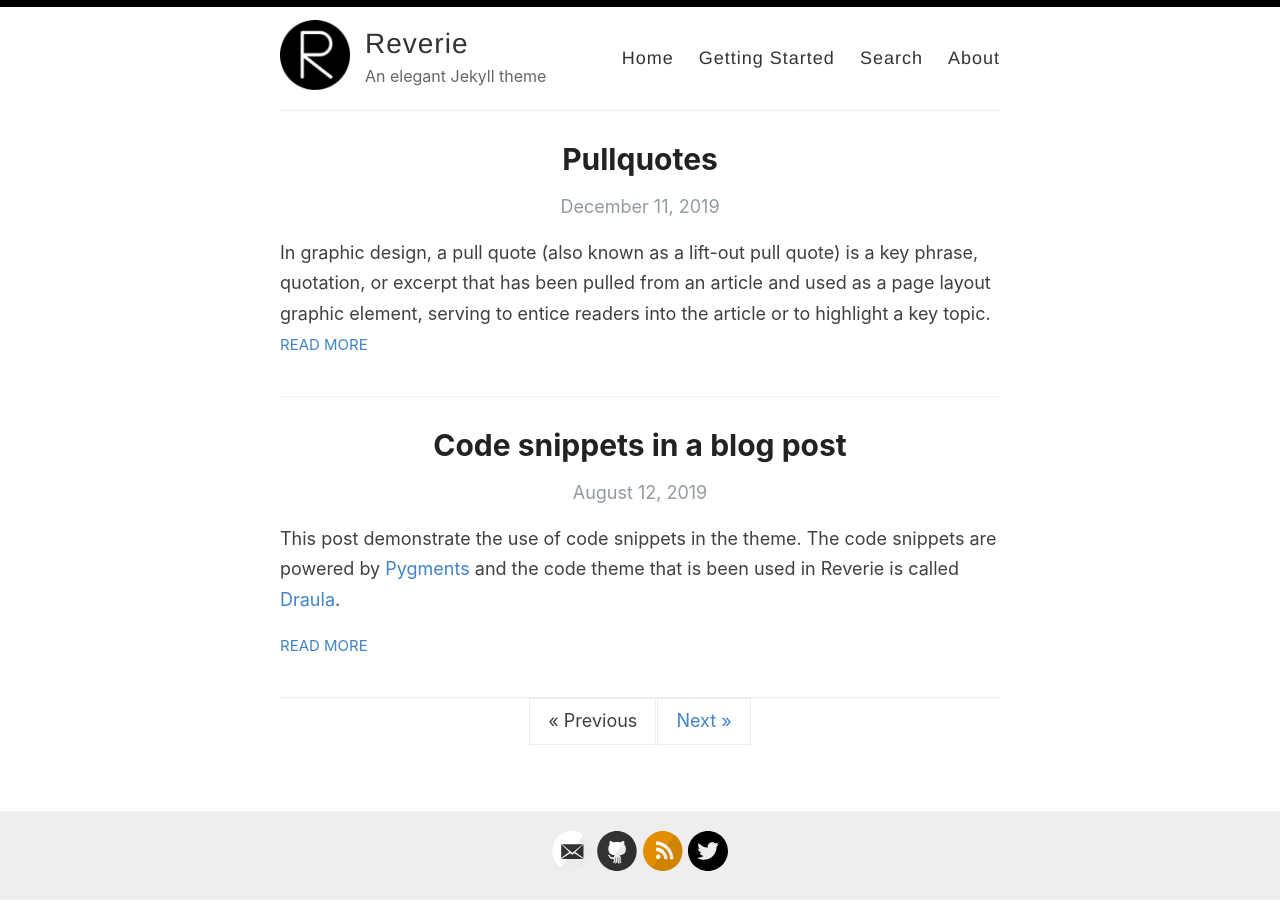
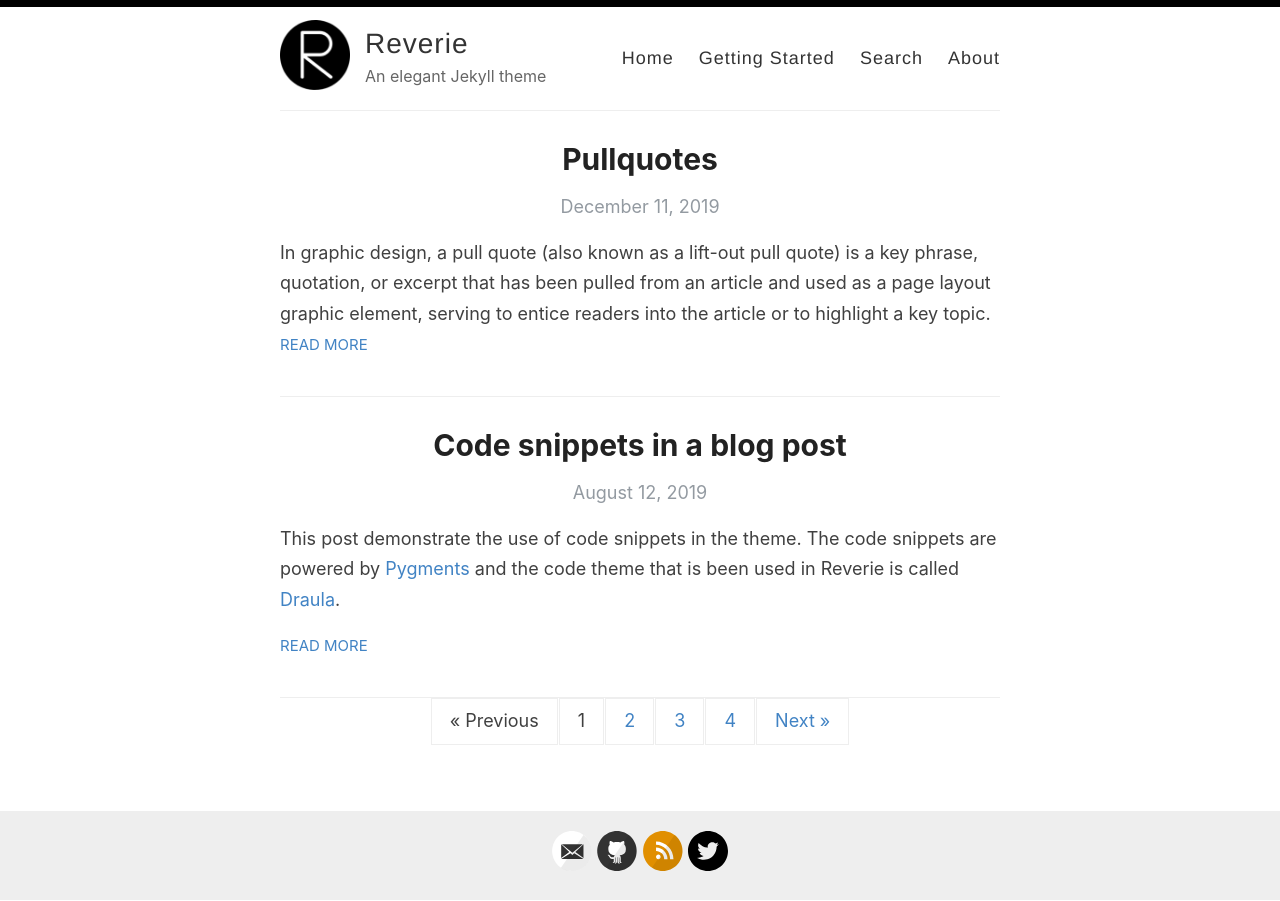
Before and after one commit to gohmat/gohmat.github.io, a Jekyll site: the page built from blog/index.html, in a window 1280 px wide. Built offline with Jekyll 4.4.1, drawn with Linux system fonts in a browser that asks for light colours; the list of posts is cut into pages by our own code.

Commit message:
Update index.html

```diff
--- a/blog/index.html
+++ b/blog/index.html
@@ -29,7 +29,15 @@ title: Blog
       <span>&laquo; Previous</span>
     {% endif %}
 
-
+    {% for page in (1..paginator.total_pages) %}
+      {% if page == paginator.page %}
+        <span class="webjeda">{{ page }}</span>
+      {% elsif page == 1 %}
+        <a href="{{ site.baseurl.blog }}">{{ page }}</a>
+      {% else %}
+        <a href="{{ site.paginate_path | prepend: site.baseurl | replace: '//', '/' | replace: ':num', page }}">{{ page }}</a>
+      {% endif %}
+    {% endfor %}
 
     {% if paginator.next_page %}
       <a href="{{ paginator.next_page_path }}">Next &raquo;</a>
```
